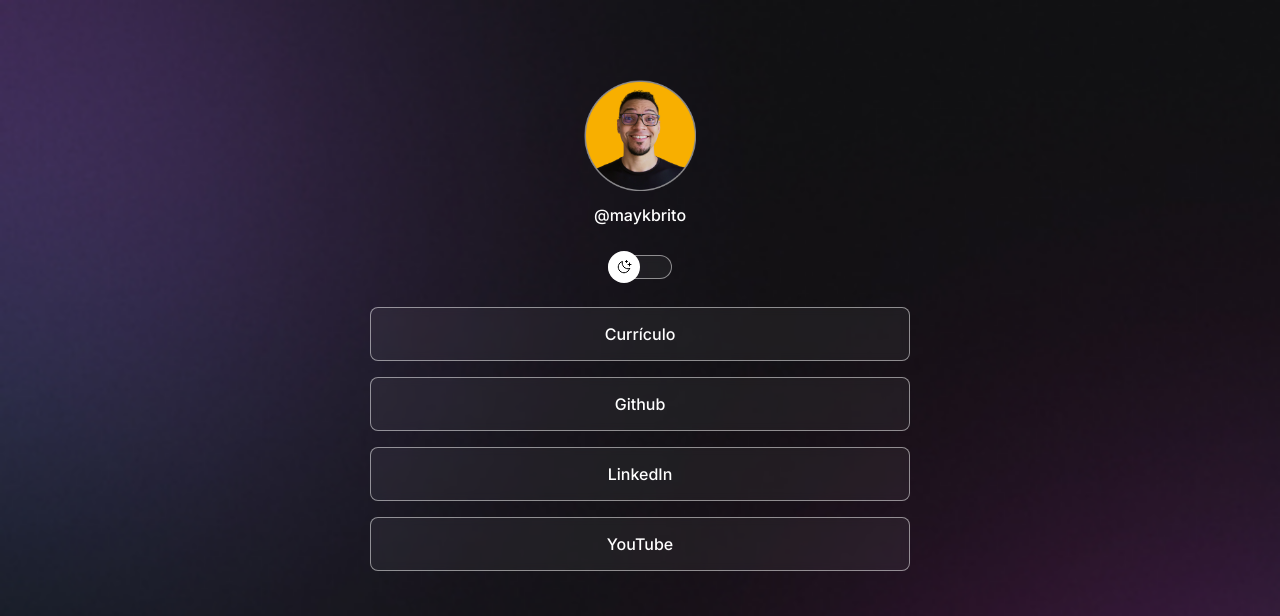
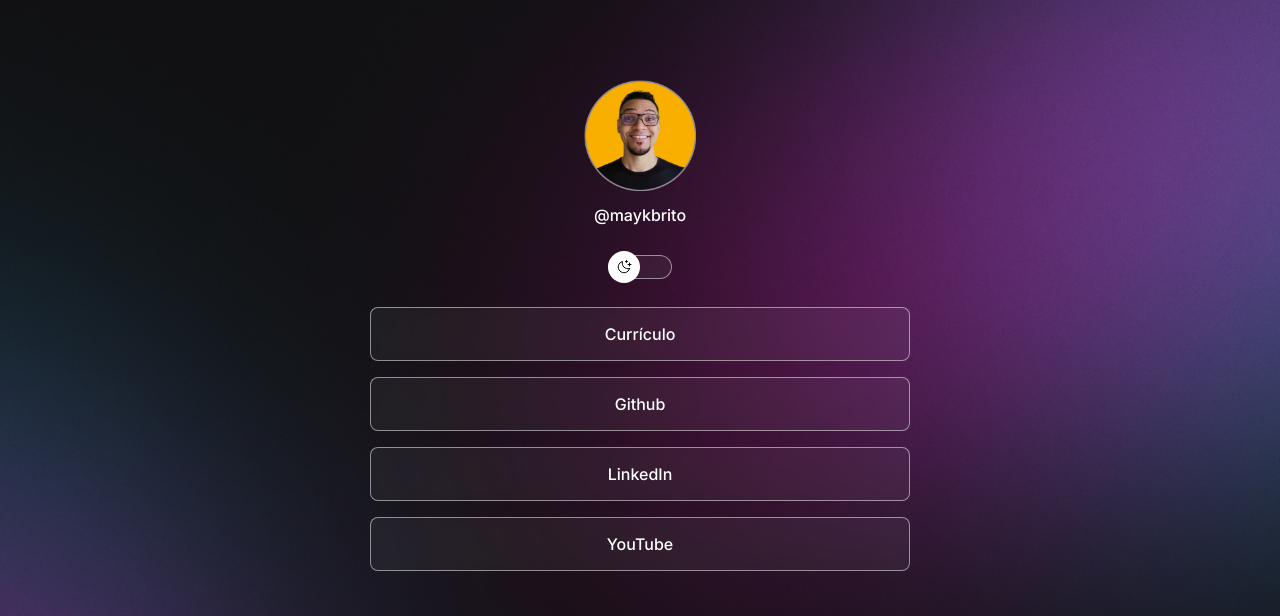
Before and after one commit to rgmaccari/AGREGADOR-DE-LINKS, a plain HTML site: page index.html in a window 1280 px wide. Shown: the top 616 px of the page. Drawn offline with nearby package versions, Linux system fonts and the light colour scheme.

Commit message:
add media queries e novos backgrounds

```diff
--- a/style.css
+++ b/style.css
@@ -191,3 +191,16 @@ footer {
   text-align: center;
   font-size: 14px;
 }
+
+/* media queries */
+@media (min-width: 700px){/* determina uma condição que se for verdadeira, fará os ajustes abaixo */
+  /* só funciona se tiver a configuração de viewport */
+  :root{
+    --bg-url: url(./assets/assets/bg-desktop.jpg);
+  }
+
+  .light{
+    --bg-url: url(./assets/assets/bg-desktop-light.jpg);
+  }
+
+}
```
